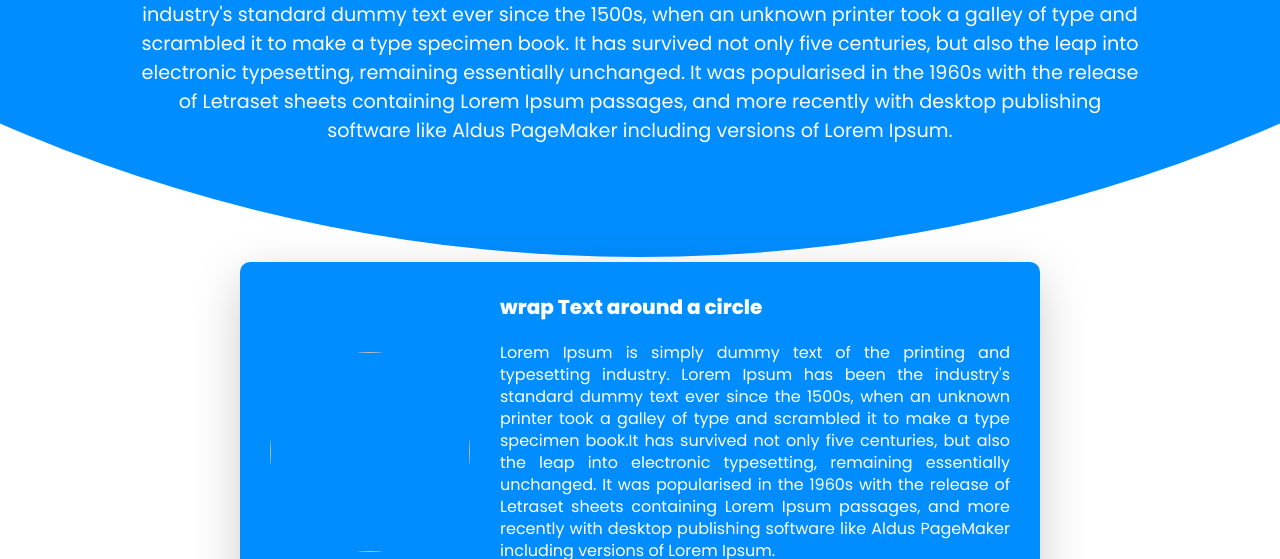
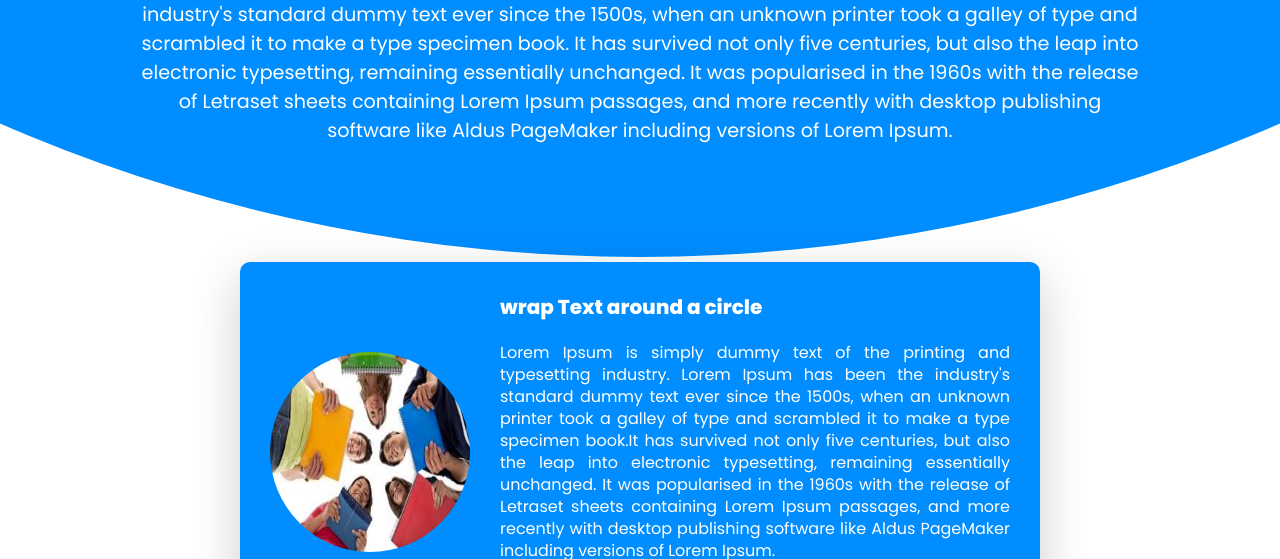
Before and after one commit to shama-prog/boxmodel, a plain HTML site: page index.html in a window 1280 px wide. Shown: the part 243-802 px from the top of the page. Drawn offline with Linux system fonts and the light colour scheme.

Commit message:
Update index.html

```diff
--- a/index.html
+++ b/index.html
@@ -161,7 +161,7 @@ footer {
 </section>
 <div class="container">
   <div class="circle">
-    <img src="./resources/images/slider1.jpg" />
+    <img src="slider1.jpg" />
     <h2>wrap Text around a circle</h2>
     <p>Lorem Ipsum is simply dummy text of the printing and typesetting industry. Lorem Ipsum has been the industry's standard dummy text ever since the 1500s, when an unknown printer took a galley of type and scrambled it to make a type specimen book.It has survived not only five centuries, but also the leap into electronic typesetting, remaining essentially unchanged. It was popularised in the 1960s with the release of Letraset sheets containing Lorem Ipsum passages, and more recently with desktop publishing software like Aldus PageMaker including versions of Lorem Ipsum.</p>
     <p>Lorem Ipsum is simply dummy text of the printing and typesetting industry. Lorem Ipsum has been the industry's standard dummy text ever since the 1500s, when an unknown printer took a galley of type and scrambled it to make a type specimen book.</p>
```
